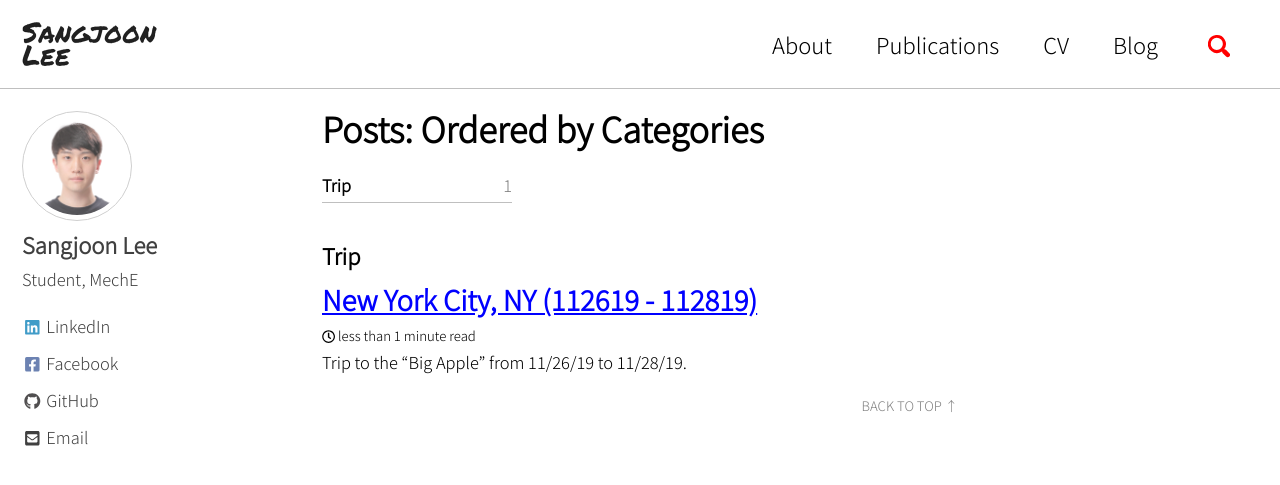
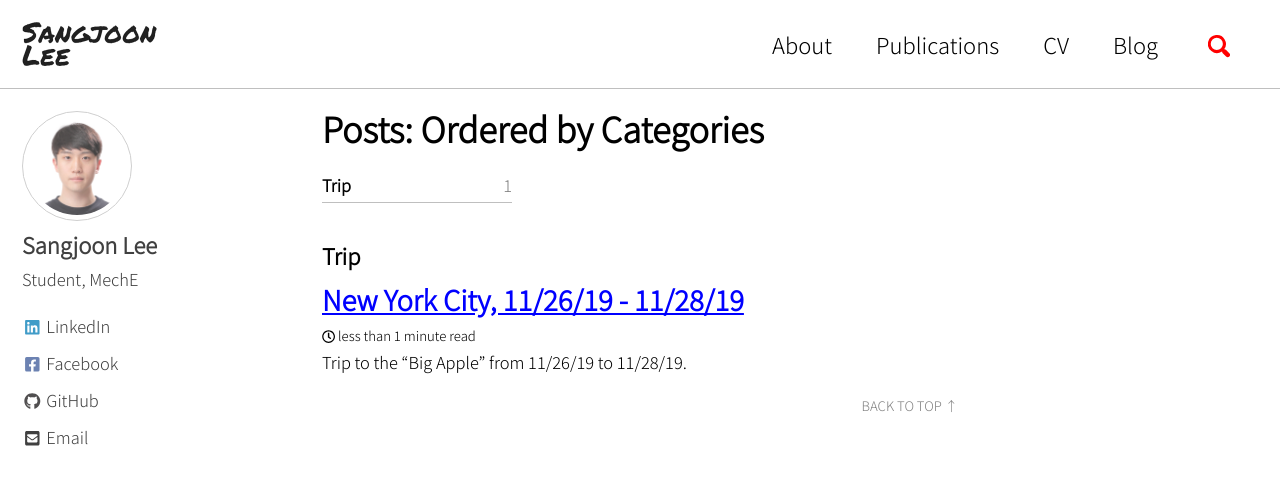
Before and after one commit to jun9303/jun9303.github.io, a Jekyll site: the page built from _pages/categories.md, in a window 1280 px wide and 900 px high. Shown: the top 485 px of the window. Built offline with Jekyll 4.4.1, drawn with Linux system fonts in a browser that asks for light colours; cached includes are drawn as plain includes; nearby versions of some CDN libraries.

Commit message:
Signed-off-by: jun9303 <jun9303@gmail.com>

```diff
--- a/_posts/2019-11-28-new-york-city.md
+++ b/_posts/2019-11-28-new-york-city.md
@@ -1,6 +1,6 @@
 ---
-title: "New York City, NY (112619 - 112819)"
-date: 2019-11-28 09:00:00 +0900
+title: "New York City, 11/26/19 - 11/28/19"
+date: 2019-11-28 23:00:00 -0800
 published: true
 category: Trip
 
```
